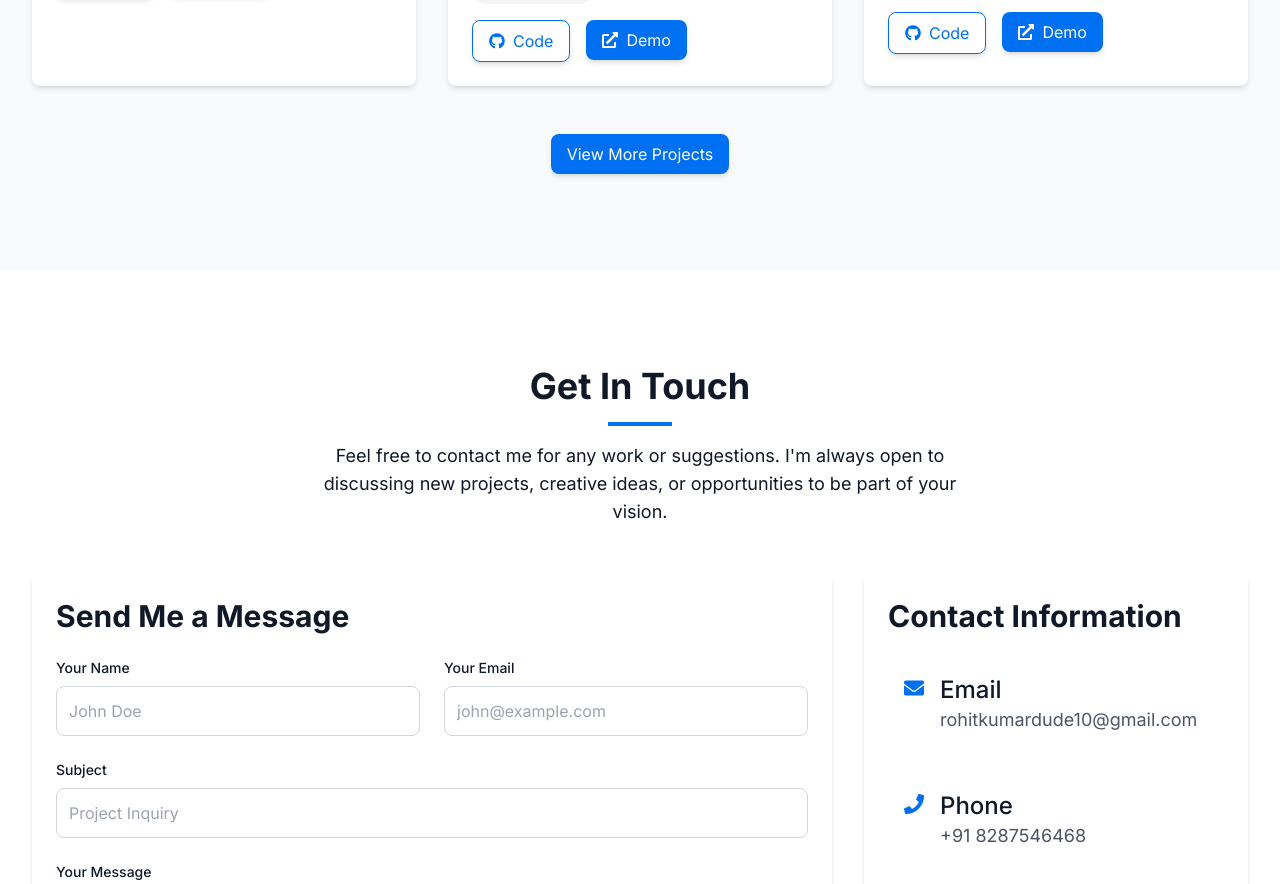
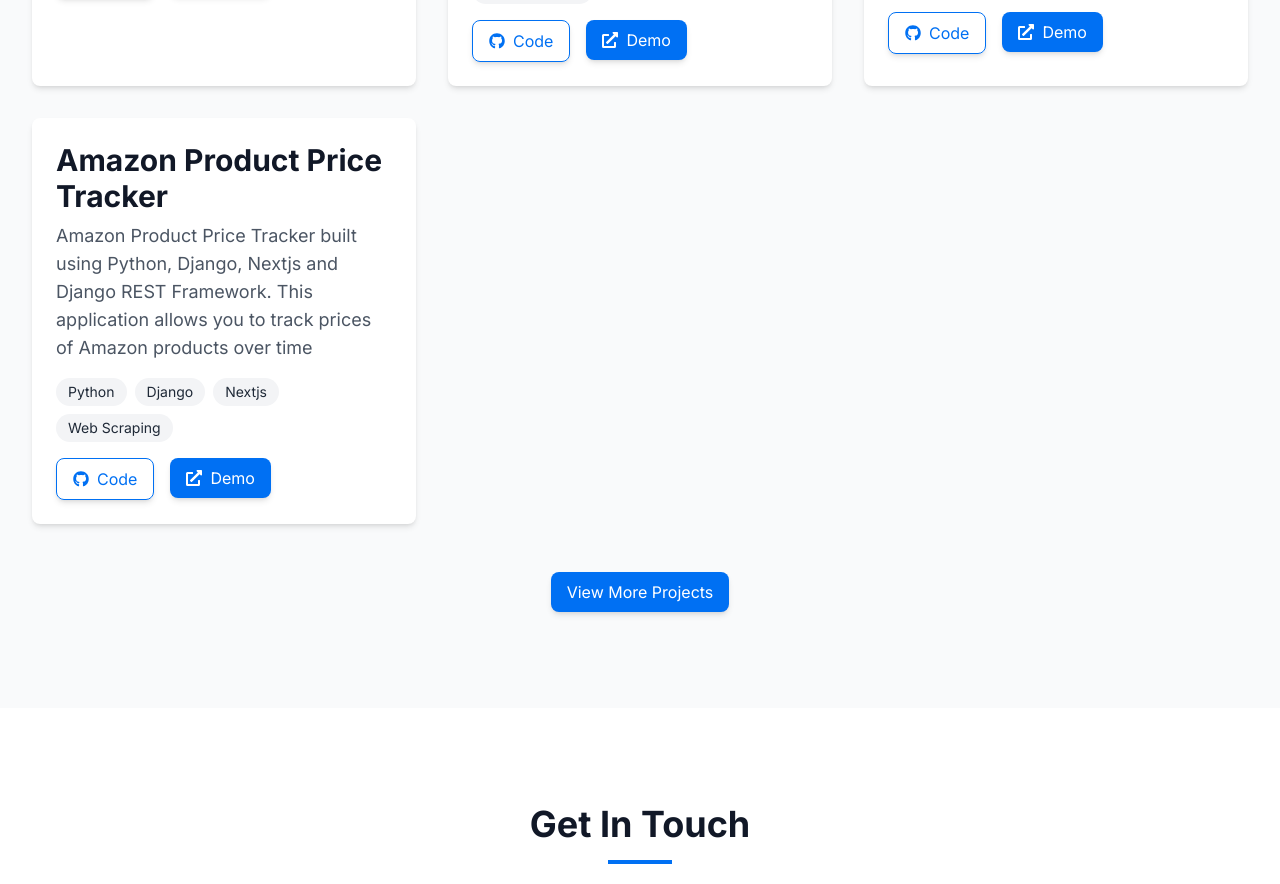
Before and after one commit to rohitdude10/portfolio_2025, a Next.js app: page / in a window 1280 px wide. Shown: the part 3254-4138 px from the top of the page. Built offline with nearby package versions, Linux system fonts and the light colour scheme.

Commit message:
new project added

```diff
--- a/src/components/Projects.tsx
+++ b/src/components/Projects.tsx
@@ -73,6 +73,13 @@
       tags: ['Python', 'NLP', 'Document Processing', 'Data Extraction'],
       github: 'https://github.com/rohitdude10',
       demo: 'https://github.com/rohitdude10',
+    },
+    {
+      title: 'Amazon Product Price Tracker',
+      description: 'Amazon Product Price Tracker built using Python, Django, Nextjs and Django REST Framework. This application allows you to track prices of Amazon products over time',
+      tags: ['Python', 'Django', 'Nextjs', 'Web Scraping'],
+      github: 'https://github.com/rohitdude10/price_tracker',
+      demo: 'https://github.com/rohitdude10/price_tracker',
     }
    ];
 
```
